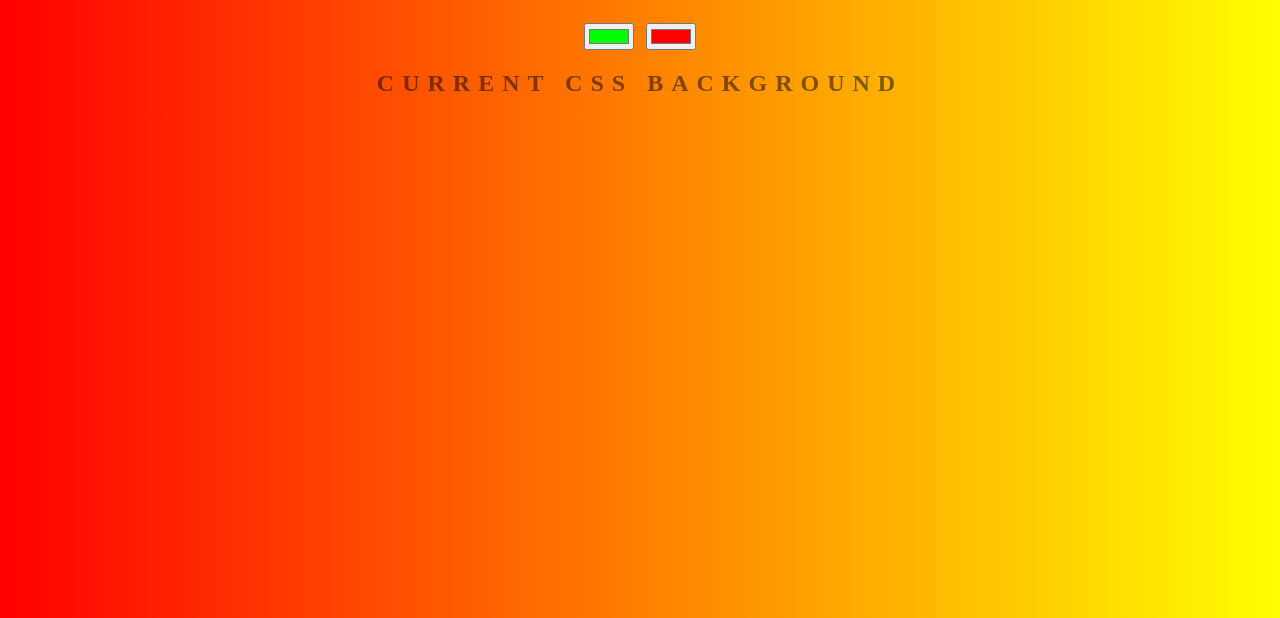
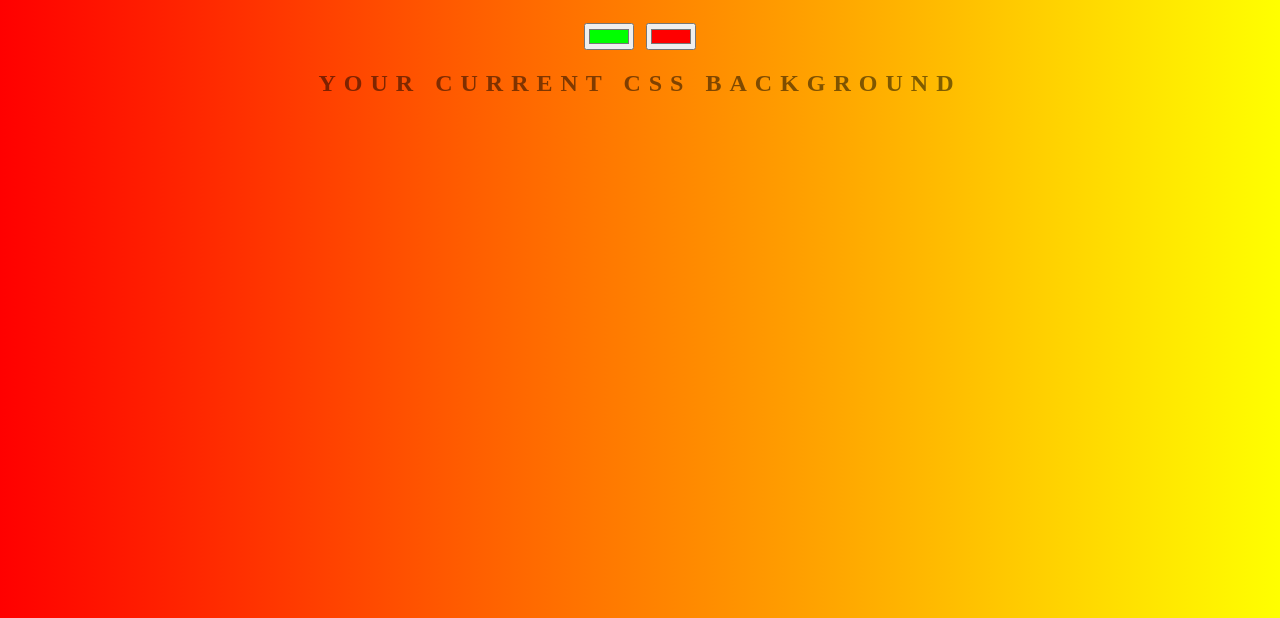
Before and after one commit to jraudulis/background-generator, a plain HTML site: page index.html in a window 1280 px wide. Shown: the part 182-800 px from the top of the page. Drawn offline with Linux system fonts and the light colour scheme.

Commit message:
changing h2 heading on line 11

```diff
--- a/index.html
+++ b/index.html
@@ -8,7 +8,7 @@
 	<h1>Cool color Generator</h1>
 	<input class="color1" type="color" name="color1" value="#00ff00">
 	<input class="color2" type="color" name="color2" value="#ff0000">
-	<h2>Current CSS Background</h2>
+	<h2>Your Current CSS Background</h2>
 	<h3></h3>
 	<script type="text/javascript" src="script.js"></script>
 </body>
```
